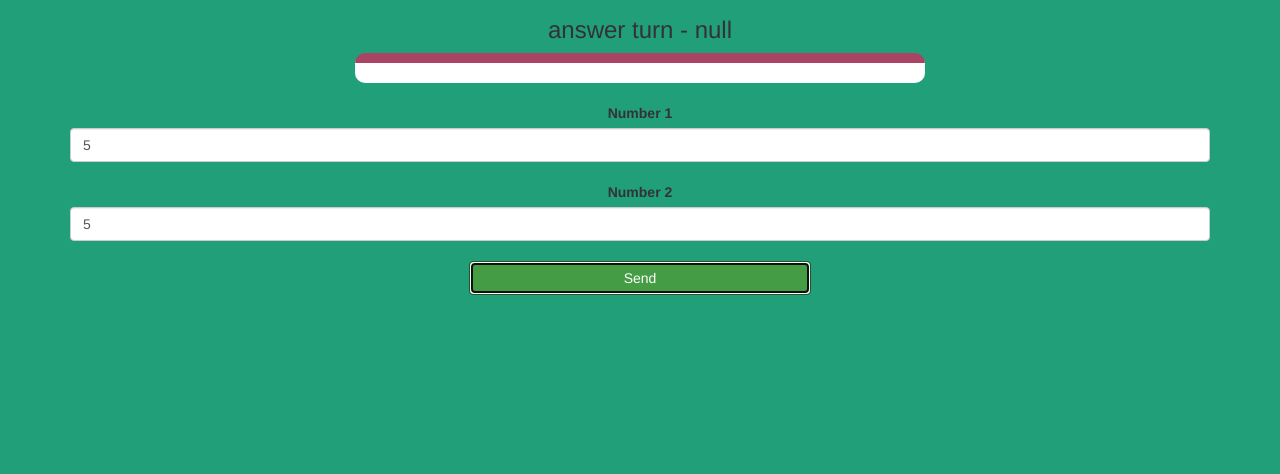
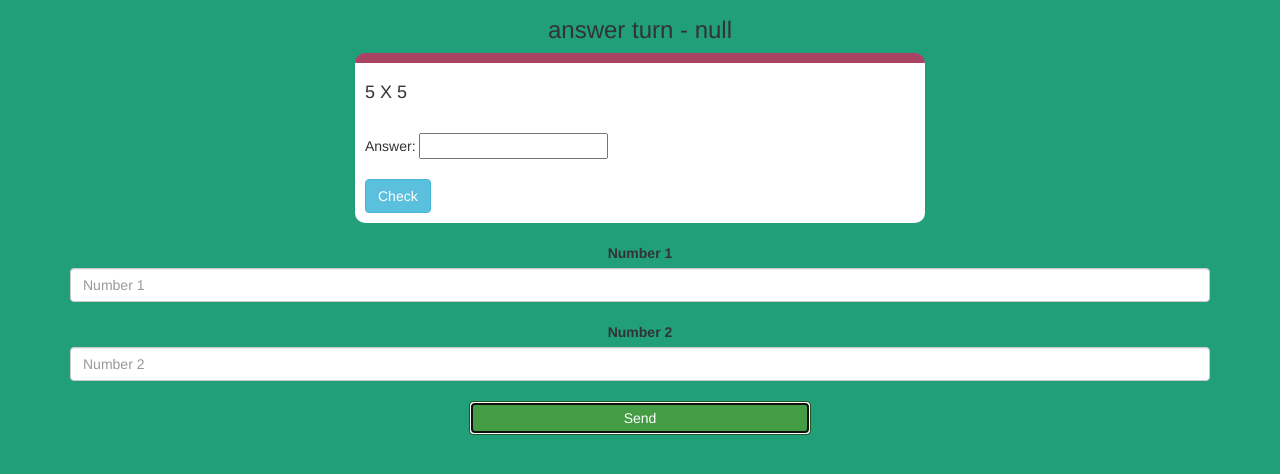
Before and after one commit to AnirudhSahay/Project_89-92-math-quiz, a plain HTML site: page game_page.html in a window 1280 px wide. Both pictures are taken after typing "5", "5" into the empty fields and a click on the button "Send". Shown: the part 182-656 px from the top of the page. Drawn offline with nearby package versions, Linux system fonts and the light colour scheme.

Commit message:
Add files via upload

```diff
--- a/game_page.js
+++ b/game_page.js
@@ -14,3 +14,22 @@
 
 question_turn="player1";
 answer_turn="player2";
+
+function send(){
+number1=document.getElementById("number1").value;
+console.log(number1);
+number2=document.getElementById("number2").value;
+console.log(number2);
+actual_answer=parseInt(number1) * parseInt(number2)
+console.log(actual_answer);
+
+question_number = "<h4>" + number1 + " X " + number2 + "</h4>";
+input_box= "<br> Answer: <input type='text' id='input-check-box'>";
+check_buttton= "<br><br><button class='btn btn-info' onclick='check()'>Check</button>";
+row= question_number + input_box + check_buttton;
+
+document.getElementById("output").innerHTML=row;
+
+document.getElementById("number1").value="";
+document.getElementById("number2").value="";
+}
```
Also changed, not shown: index.html (line endings or trailing spaces).
